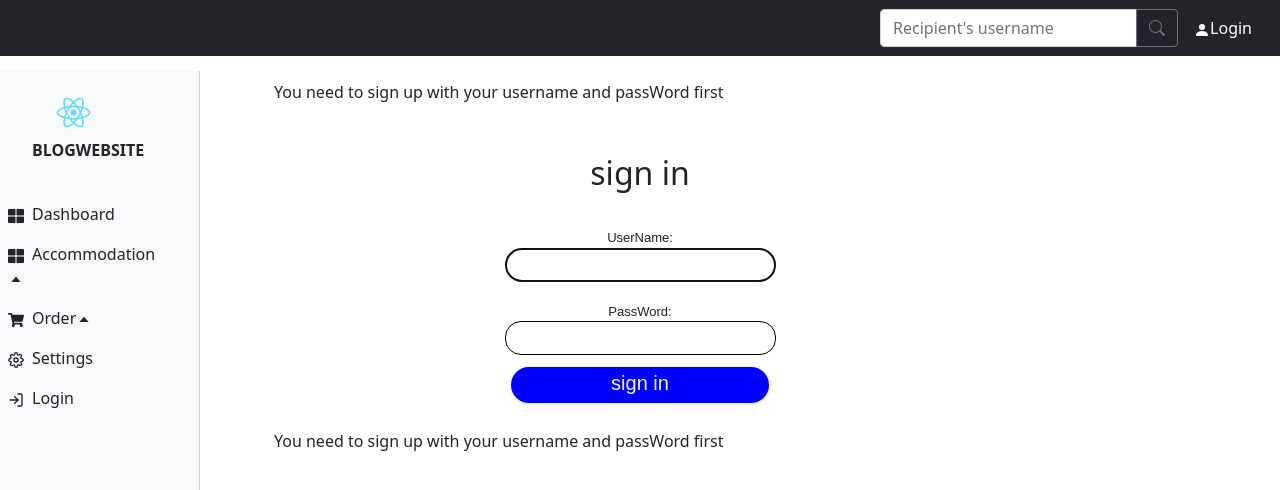
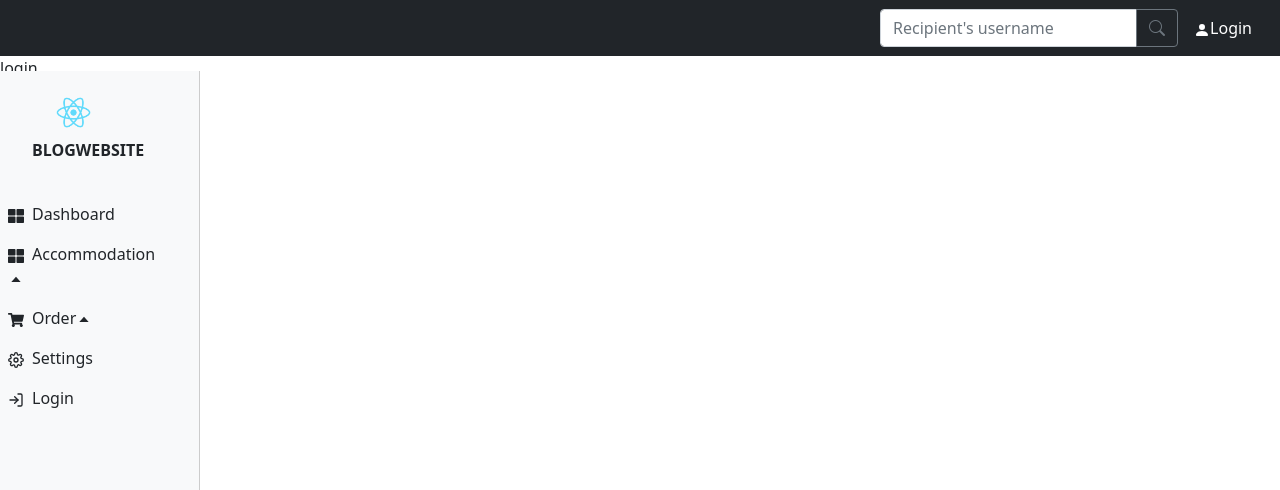
Before and after one commit to Barnabas5035/dashboard, a React (Create React App) app: page /login in a window 1280 px wide. Shown: the top 490 px of the page. Built offline with nearby package versions, Linux system fonts and the light colour scheme.

Commit message:
change on login

```diff
--- a/src/component/Login.js
+++ b/src/component/Login.js
@@ -1,134 +1,10 @@
 import React from 'react'
-import Marquee from 'react-fast-marquee'
+
 
 import MasterPage from './MainPage/MasterPage'
-import { useEffect, useRef, useState } from 'react'
-
-import { Link } from 'react-router-dom'
-import { FiLogIn, FiSettings } from 'react-icons/fi'
-import { FaThLarge } from 'react-icons/fa'
-import SubMenu from './SubMenu'
-import { sidebarMenu } from '../component/dropDownMenu'
 
 const Login = () => {
-  const userRef = useRef()
-  const errRef = useRef()
-
-  const [user, setUser] = useState('')
-  const [password, setPassword] = useState('')
-  const [success, setSuccess] = useState(false)
-  const [errMsg, setErrMsg] = useState('')
-
-  useEffect(() => {
-    userRef.current.focus()
-  }, [])
-  useEffect(() => {
-    setErrMsg('')
-  }, [user, password])
-  const handleSubmit = (e) => {
-    e.preventDefault()
-    setSuccess(true)
-    setUser('')
-    setPassword('')
-    // console.log(user, password)
-  }
-
-  return (
-    <MasterPage>
-      {/* sidebar navigation */}
-      <div>
-        {success ? (
-         <></>
-//           <div
-//             className='offcanvas offcanvas-start sidebar-nav mt-3 bg-light'
-//             tabindex='-1'
-//             id='offcanvasExample'
-//             aria-labelledby='offcanvasExampleLabel'
-//           >
-//             <div className='offcanvas-header '>
-//               <div to='/' className=' nav-link text-dark '>
-//                 <img
-//                   src='./logo512.png'
-//                   alt='pic'
-//                   className='images-logo mb-2 ms-4'
-//                 />
-//                 <span className='nav-item  fw-bold text-uppercase'>
-//                   blogwebsite
-//                 </span>
-//               </div>
-//             </div>
-
-//             <div className='navbar-nav mt-2'>
-//               <Link to={'/dashboard'} className='nav-link  text-dark ms-2 '>
-//                 <FaThLarge className='link icons' />
-//                 <span className='nav-items ms-2'>Dashboard</span>
-//               </Link>
-
-//               {/* dropdowm menus bar on the Dashboard */}
-
-//               <div>
-//                 {sidebarMenu.map((item, index) => {
-//                   return <SubMenu item={item} key={index} />
-//                 })}
-//               </div>
-//               <div className='settings '>
-//                 <Link to={'/setting'} className='nav-link text-dark ms-2'>
-//                   <FiSettings />
-//                   <span className='nav-items ms-2'>Settings</span>
-//                 </Link>
-//                 <Link to={'/login'} className='nav-link text-dark ms-2'>
-//                   <FiLogIn />
-//                   <span className='nav-items ms-2'>Login</span>
-//                 </Link>
-//               </div>
-//             </div>
-//           </div>
-        ) : (
-          <section>
-            <p
-              ref={errRef}
-              className={errMsg ? 'errmsg' : 'offscreen'}
-              aria-live='assertive'
-            >
-              {errMsg}
-               <Marquee
-                className='display-9 text-center mt-4'
-                direction='alternative'
-              >
-                You need to sign up with your username and passWord first
-              </Marquee>
-              <h2>sign in</h2>
-            </p>
-            <form className='form' onSubmit={handleSubmit}>
-              <label htmlFor='userName'>UserName:</label>
-              <input
-                type='text'
-                id='userName'
-                value={user}
-                required
-                autoComplete='off'
-                onChange={(e) => setUser(e.target.value)}
-                ref={userRef}
-              />
-              <label htmlFor='passWord'>PassWord:</label>
-              <input
-                type='PassWord'
-                id='passWord'
-                value={password}
-                required
-                onChange={(e) => setPassword(e.target.value)}
-              />
-
-              <button className='signBtn '>sign in</button>
-            </form>
-          </section>
-        )}
-        <Marquee className='display-9 text-center mt-4' direction='alternative'>
-          You need to sign up with your username and passWord first
-        </Marquee>
-      </div>
-    </MasterPage>
-  )
+  return <MasterPage>login</MasterPage>
 }
 
 export default Login
```
